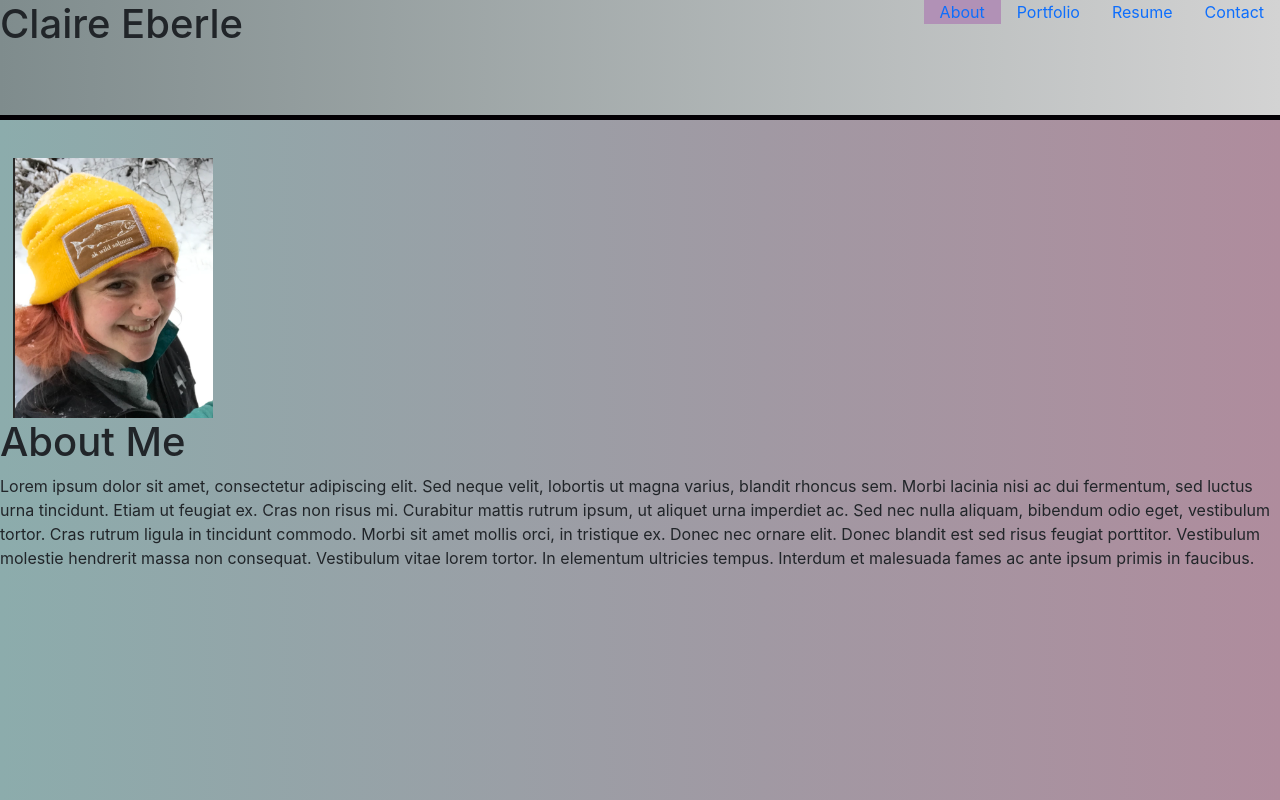
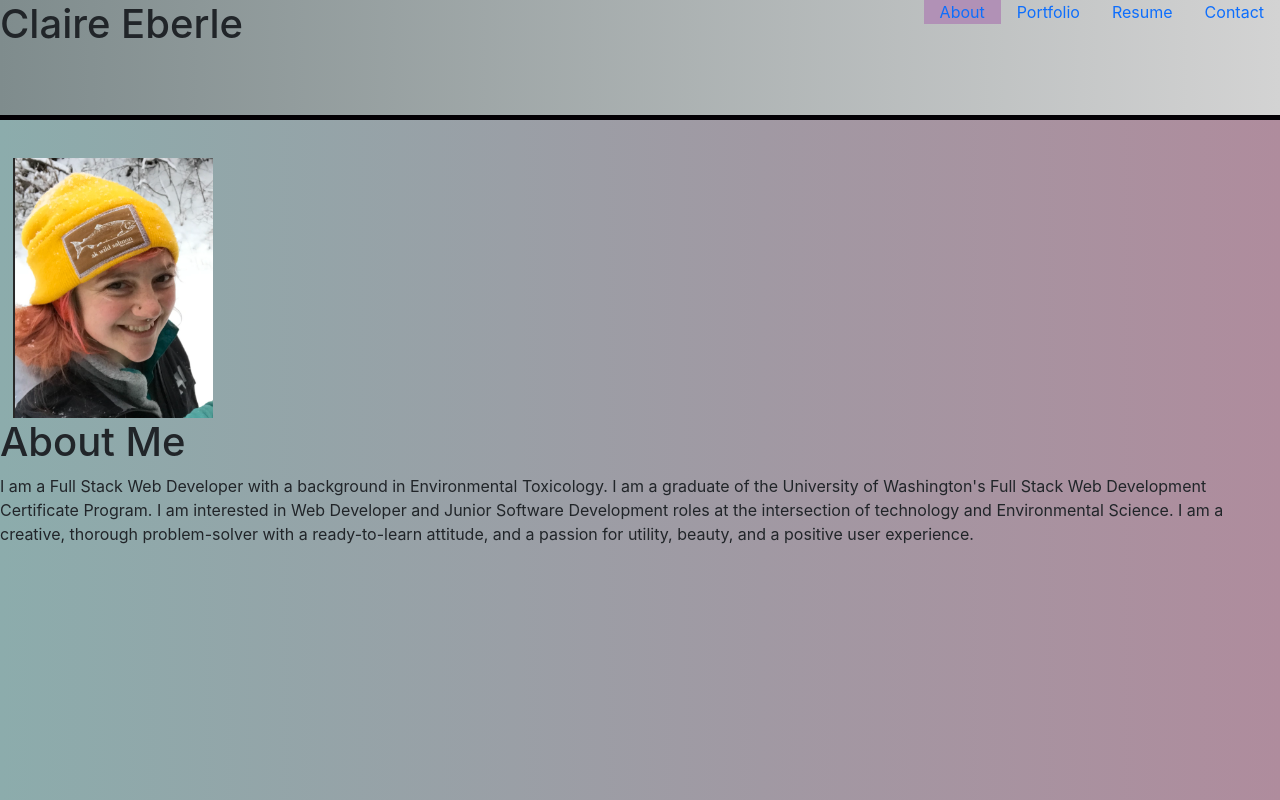
Before and after one commit to ClaireEberle/claire-eberle-portfolio, a React (Create React App) app: page / in a window 1280 px wide. Shown: the top 800 px of the page. Built offline with nearby package versions, Linux system fonts and the light colour scheme.

Commit message:
added bio

```diff
--- a/src/components/pages/About/index.js
+++ b/src/components/pages/About/index.js
@@ -17,16 +17,9 @@ export const About = () => {
 
     <h1>About Me</h1>
     <p>
-       Lorem ipsum dolor sit amet, consectetur adipiscing elit. Sed neque
-        velit, lobortis ut magna varius, blandit rhoncus sem. Morbi lacinia nisi
-        ac dui fermentum, sed luctus urna tincidunt. Etiam ut feugiat ex. Cras
-        non risus mi. Curabitur mattis rutrum ipsum, ut aliquet urna imperdiet
-        ac. Sed nec nulla aliquam, bibendum odio eget, vestibulum tortor. Cras
-        rutrum ligula in tincidunt commodo. Morbi sit amet mollis orci, in
-        tristique ex. Donec nec ornare elit. Donec blandit est sed risus feugiat
-        porttitor. Vestibulum molestie hendrerit massa non consequat. Vestibulum
-        vitae lorem tortor. In elementum ultricies tempus. Interdum et malesuada
-        fames ac ante ipsum primis in faucibus.
+    I am a Full Stack Web Developer with a background in Environmental Toxicology.
+I am a graduate of the University of Washington's Full Stack Web Development Certificate Program. I am interested in Web Developer and Junior Software Development roles at the intersection of technology and Environmental Science.
+I am a creative, thorough problem-solver with a ready-to-learn attitude, and a passion for utility, beauty, and a positive user experience.
     </p>
     </div>
   )
```
